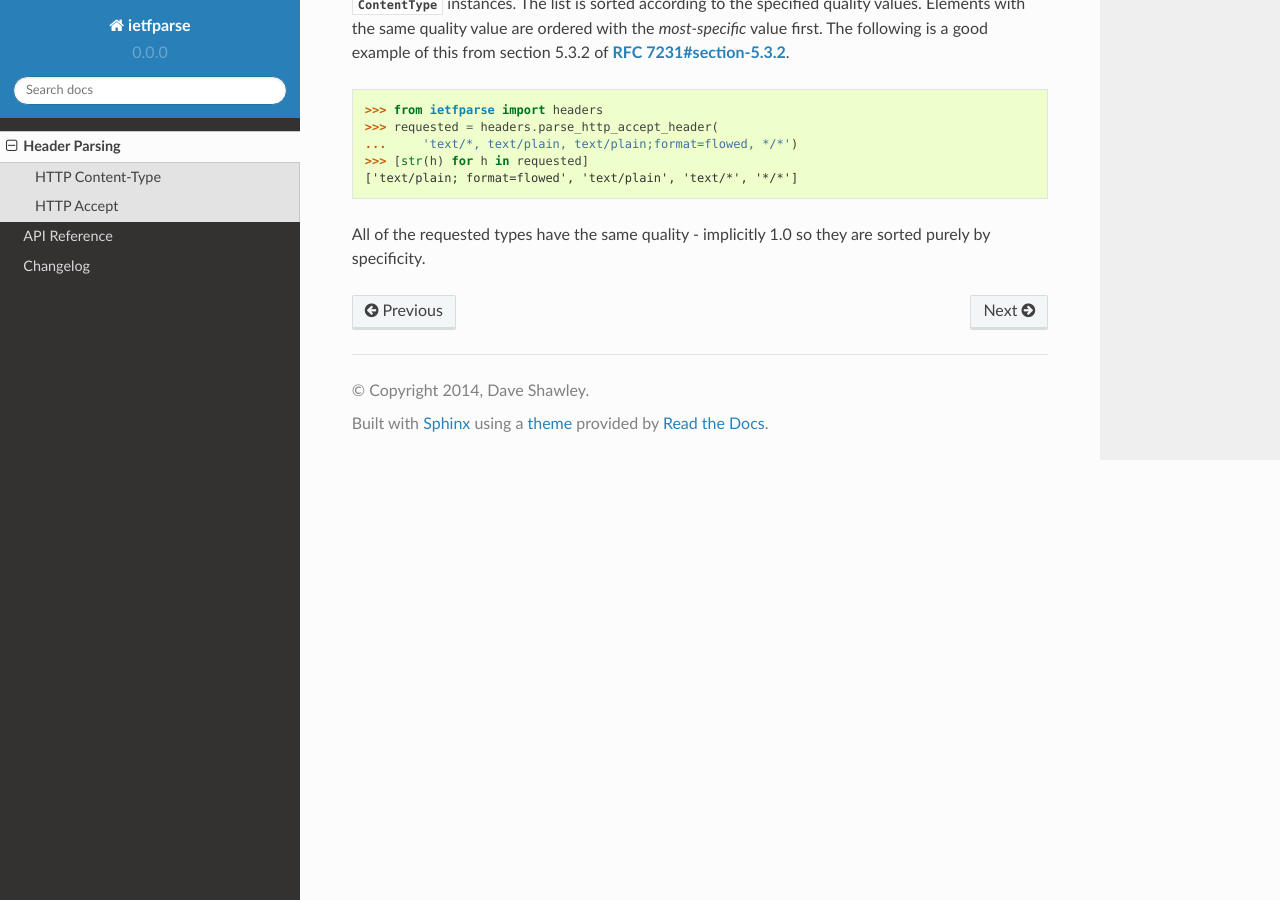
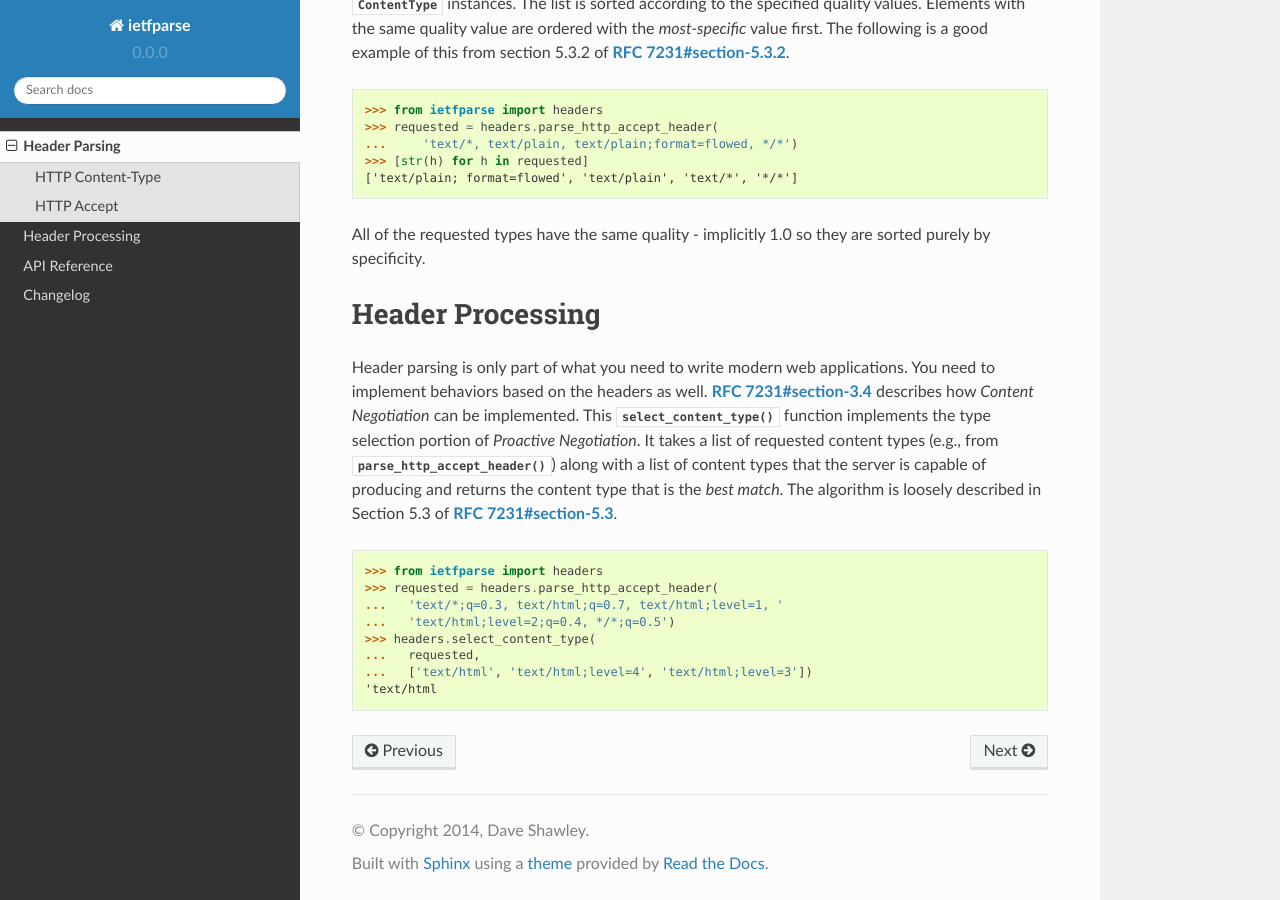
Before and after one commit to dave-shawley/ietfparse, a Sphinx documentation site: the page built from docs/api.rst, in a window 1280 px wide and 900 px high, scrolled down 898 px. Built offline with Sphinx 7.4.7 and the Read the Docs theme 2.0.0, drawn with Linux system fonts in a browser that asks for light colours.

Commit message:
Document header processing.

```diff
--- a/docs/api.rst
+++ b/docs/api.rst
@@ -52,3 +52,26 @@ of :rfc:`7231#section-5.3.2`.
 
 All of the requested types have the same quality - implicitly 1.0 so they
 are sorted purely by specificity.
+
+
+Header Processing
+=================
+
+Header parsing is only part of what you need to write modern web
+applications.  You need to implement behaviors based on the headers as
+well.  :rfc:`7231#section-3.4` describes how *Content Negotiation* can
+be implemented.  This :func:`select_content_type` function implements
+the type selection portion of *Proactive Negotiation*.  It takes a list
+of requested content types (e.g., from :func:`parse_http_accept_header`)
+along with a list of content types that the server is capable of producing
+and returns the content type that is the *best match*.  The algorithm is
+loosely described in Section 5.3 of :rfc:`7231#section-5.3`.
+
+>>> from ietfparse import headers
+>>> requested = headers.parse_http_accept_header(
+...   'text/*;q=0.3, text/html;q=0.7, text/html;level=1, '
+...   'text/html;level=2;q=0.4, */*;q=0.5')
+>>> headers.select_content_type(
+...   requested,
+...   ['text/html', 'text/html;level=4', 'text/html;level=3'])
+'text/html
--- a/docs/changelog.rst
+++ b/docs/changelog.rst
@@ -4,3 +4,4 @@ Changelog
 * Next Release
 
   - Add ``headers.parse_content_type``
+  - Add ``headers.parse_http_accept_header``
```
Also changed, not shown: 1 other file.
